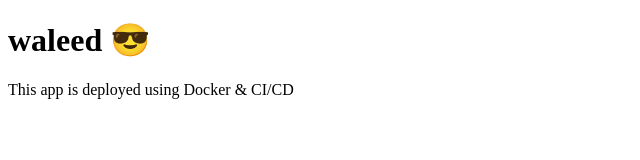
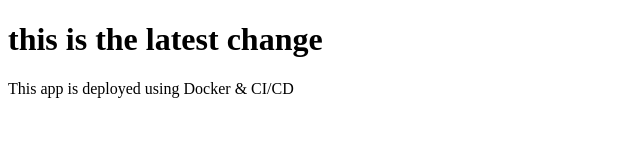
Before and after one commit to wkhawajah/devops-starter, a plain HTML site: page index.html in a window 1280 px wide. Shown: the whole page, without its empty margins (0-640 px from the left). Drawn offline with Linux system fonts and the light colour scheme.

Commit message:
change text

```diff
--- a/index.html
+++ b/index.html
@@ -4,7 +4,7 @@
   <title>DevOps Starter</title>
 </head>
 <body>
-  <h1>waleed 😎</h1>
+  <h1>this is the latest change</h1>
   <p>This app is deployed using Docker & CI/CD</p>
 </body>
 </html>
```
